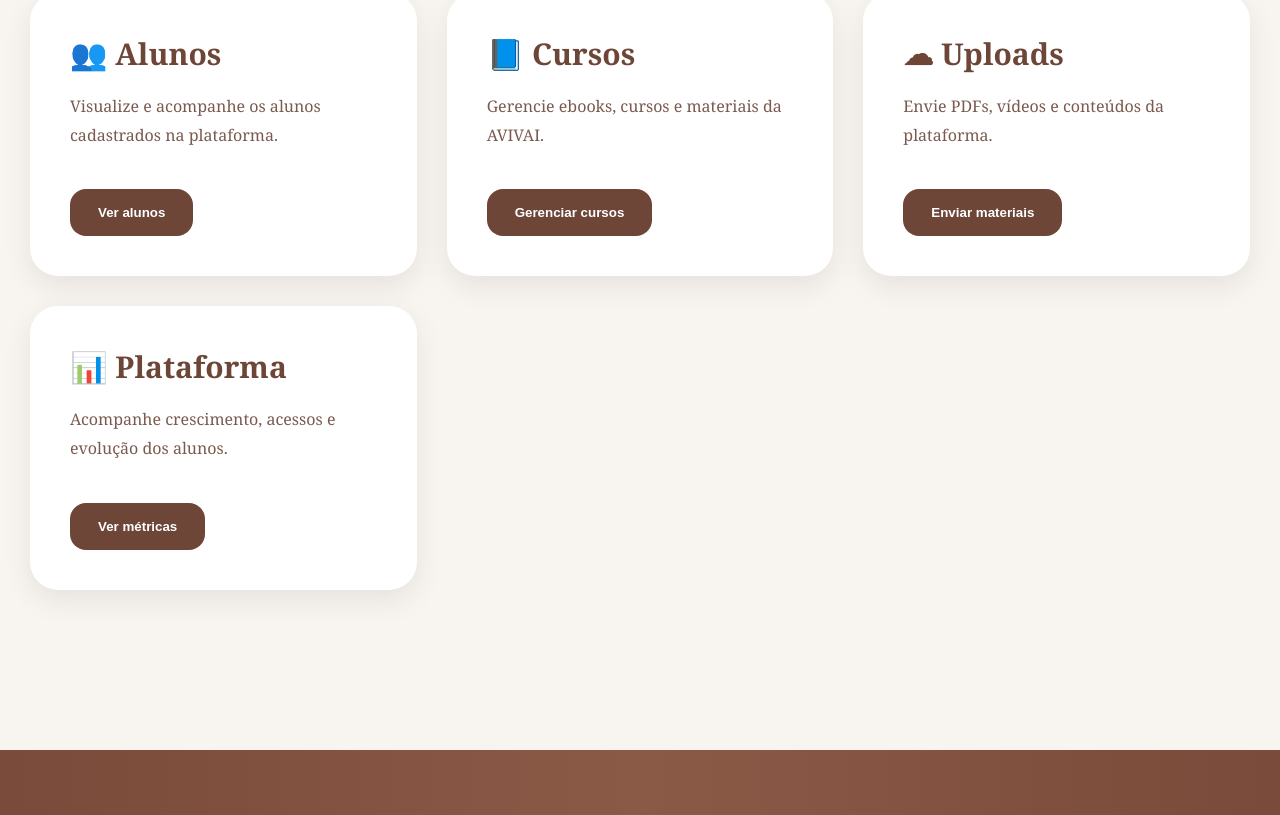
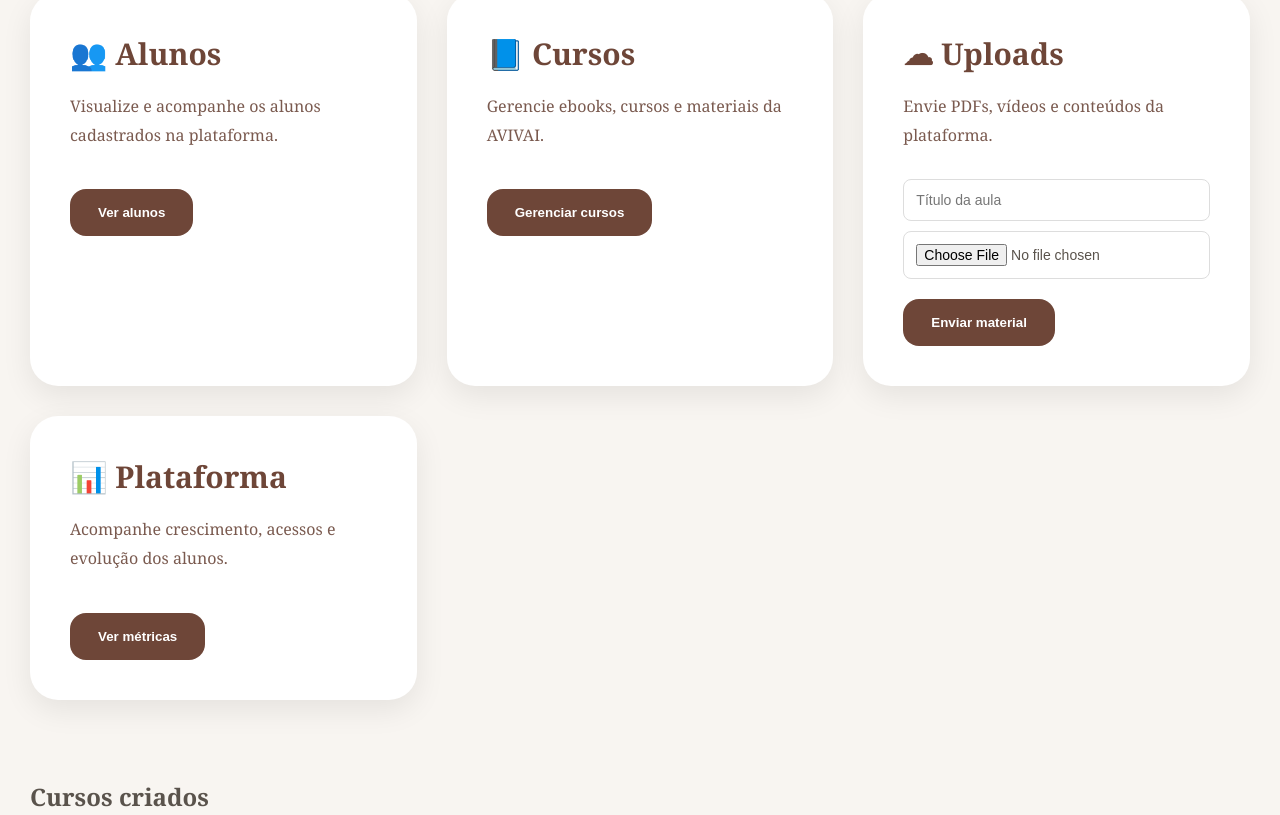
Before and after one commit to Mayra727/avivai-frontend, a React (Vite) app: page /produtor in a window 1280 px wide. Shown: the part 436-1251 px from the top of the page. Built offline with nearby package versions, Linux system fonts and the light colour scheme.

Commit message:
feat: add real course upload and producer course listing

```diff
--- a/package.json
+++ b/package.json
@@ -11,6 +11,7 @@
   },
   "dependencies": {
     "@supabase/supabase-js": "^2.105.4",
+    "axios": "^1.16.1",
     "react": "^19.2.0",
     "react-dom": "^19.2.0",
     "react-router-dom": "^7.13.0",
--- a/src/pages/ProducerDashboard.tsx
+++ b/src/pages/ProducerDashboard.tsx
@@ -1,10 +1,56 @@
 import "./Producer.css";
+import { useState } from "react";
+import axios from "axios";
+import { useEffect } from "react";
 
 export default function ProducerDashboard() {
 
   const user = JSON.parse(
     localStorage.getItem("user") || "null"
   );
+
+const [courses, setCourses] =
+useState([]);
+
+const [file, setFile] =
+useState<File | null>(null);
+
+const [lessonTitle, setLessonTitle] =
+useState("");
+
+useEffect(() => {
+
+  async function loadCourses(){
+
+    try{
+
+      const res =
+      await axios.get(
+
+        `https://api.avivaioficial.com.br/producer-courses/${user._id}`
+
+      );
+
+      setCourses(
+        res.data
+      );
+
+    }catch(error){
+
+      console.log(error);
+
+    }
+
+  }
+
+  if(user?._id){
+
+    loadCourses();
+
+  }
+
+}, []);
+
 
   return (
 
@@ -79,8 +125,143 @@ export default function ProducerDashboard() {
     da plataforma.
   </p>
 
-          <button>
-            Enviar materiais
+<input
+
+  type="text"
+
+  placeholder="Título da aula"
+
+  value={lessonTitle}
+
+  onChange={(e)=>
+    setLessonTitle(
+      e.target.value
+    )
+  }
+
+/>
+
+  <input
+    type="file"
+    onChange={(e) => {
+
+    if(e.target.files){
+
+  setFile(
+    e.target.files[0]
+  );
+
+}
+
+    }}
+  />
+
+
+  <button
+
+    onClick={async () => {
+
+      if(!file){
+
+        return alert(
+          "Selecione um arquivo"
+        );
+
+      }
+
+      const formData =
+      new FormData();
+
+      formData.append(
+        "video",
+        file
+      );
+
+      try{
+
+        const res =
+        await axios.post(
+
+          "https://api.avivaioficial.com.br/upload-video",
+
+          formData,
+
+          {
+
+            headers:{
+              "Content-Type":
+              "multipart/form-data"
+            }
+
+          }
+
+        );
+
+        const uploadedUrl =
+res.data.url;
+
+await axios.post(
+
+  "https://api.avivaioficial.com.br/courses",
+
+  {
+
+    title:"Curso AVIVAI",
+
+    creatorId:user._id,
+
+    modules:[
+
+      {
+
+        title:"Módulo 1",
+
+        lessons:[
+
+          {
+
+            title:lessonTitle,
+
+            type:"video",
+
+            content:uploadedUrl
+
+          }
+
+        ]
+
+      }
+
+    ]
+
+  }
+
+);
+
+console.log(
+  uploadedUrl
+);
+
+alert(
+  "Upload realizado com sucesso!"
+);
+
+      }catch(error){
+
+        console.log(error);
+
+        alert(
+          "Erro upload"
+        );
+
+      }
+
+    }}
+
+  >
+
+    Enviar material
+
   </button>
 
 </div>
@@ -107,6 +288,46 @@ export default function ProducerDashboard() {
 
       </section>
 
+<section
+  style={{
+    marginTop:"80px"
+  }}
+>
+
+  <h2
+    style={{
+      marginBottom:"30px"
+    }}
+  >
+    Cursos criados
+  </h2>
+
+  <div className="dashboard-grid">
+
+    {courses.map((course:any)=>(
+
+      <div
+        key={course._id}
+        className="dashboard-card"
+      >
+
+        <h2>
+          {course.title}
+        </h2>
+
+        <p>
+          {course.modules?.length}
+          módulo(s)
+        </p>
+
+      </div>
+
+    ))}
+
+  </div>
+
+</section>
+
     </div>
 
   );
```
Also changed, not shown: 1 other file (tests, documents, lock files or other folders). Lines whose indentation alone changed are shown as unchanged.
